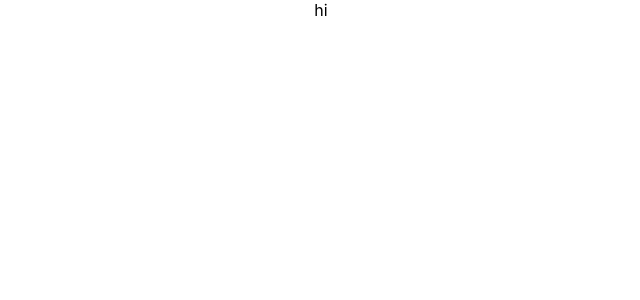
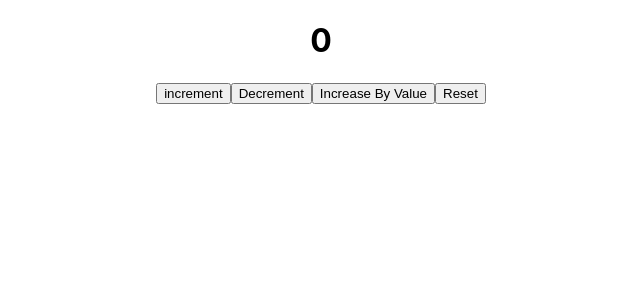
Before and after one commit to abhibis2050/Basic-Redux, a React (Create React App) app: page / in a window 1280 px wide. Shown: the top 300 px of the page, without its empty margins (319-959 px from the left). Built offline with nearby package versions, Linux system fonts and the light colour scheme.

Commit message:
counter two

```diff
--- a/src/App.js
+++ b/src/App.js
@@ -1,9 +1,11 @@
+
 import './App.css';
+import Home from './Home';
 
 function App() {
   return (
     <div className="App">
-      hi
+      <Home/>
     </div>
   );
 }
--- /dev/null
+++ b/src/Home.jsx
@@ -0,0 +1,21 @@
+
+import React from 'react'
+import { useSelector,useDispatch } from 'react-redux'
+import { decrement, increment, incrementByAmount, reset } from './Reducer'
+
+const Home = () => {
+  const value = useSelector((state)=>state.counter.c)
+const dispatch = useDispatch()
+
+  return (
+    <div>
+        <h1>{value}</h1>
+        <button onClick={()=>{dispatch(increment())}}>increment</button>
+        <button onClick={()=>{dispatch(decrement())}}>Decrement</button>
+        <button onClick={()=>{dispatch(incrementByAmount(10))}}>Increase By Value</button>
+        <button onClick={()=>{dispatch(reset())}}>Reset</button>
+    </div>
+  )
+}
+
+export default Home
--- /dev/null
+++ b/src/Reducer.js
@@ -0,0 +1,29 @@
+import { createSlice } from "@reduxjs/toolkit";
+
+const initialState={
+    c:0
+}
+
+export const counterSlice = createSlice({
+    name:"counter",
+    initialState,
+    reducers:{
+        increment:(state)=>{
+            state.c+=1
+        },
+        decrement:(state)=>{
+            state.c-=1
+        },
+        incrementByAmount:(state,action)=>{
+
+            state.c=state.c+action.payload
+        },
+        reset:(state)=>{
+            state.c=0
+        },
+    }
+})
+
+
+export const {increment,decrement,incrementByAmount,reset} = counterSlice.actions
+export default counterSlice.reducer
--- /dev/null
+++ b/src/Store.js
@@ -0,0 +1,8 @@
+import { configureStore } from "@reduxjs/toolkit";
+import counterReducer from "./Reducer";
+
+export const Store = configureStore({
+    reducer:{
+        counter:counterReducer
+    }
+})
```
Also changed, not shown: src/index.js (+4 -3 lines).
